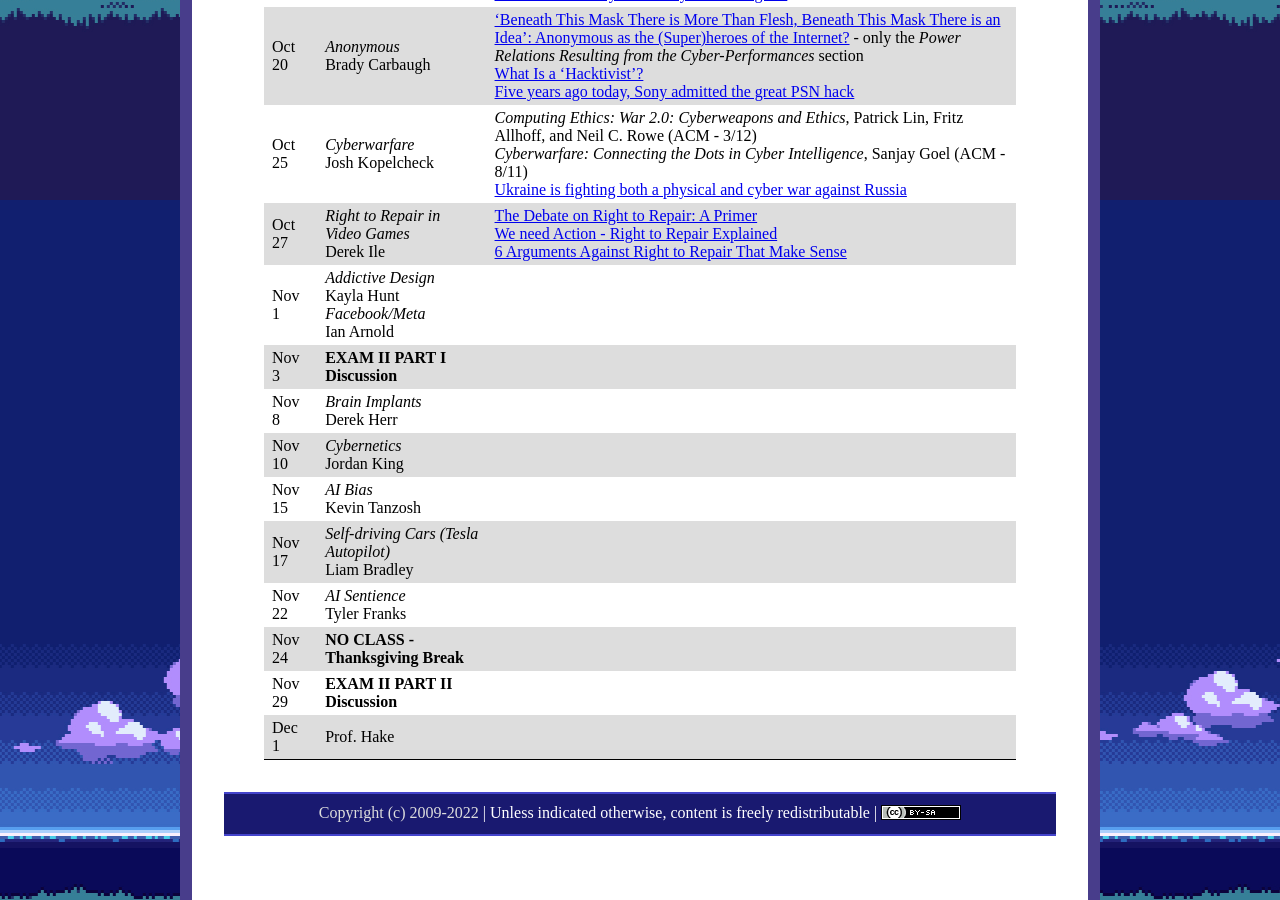
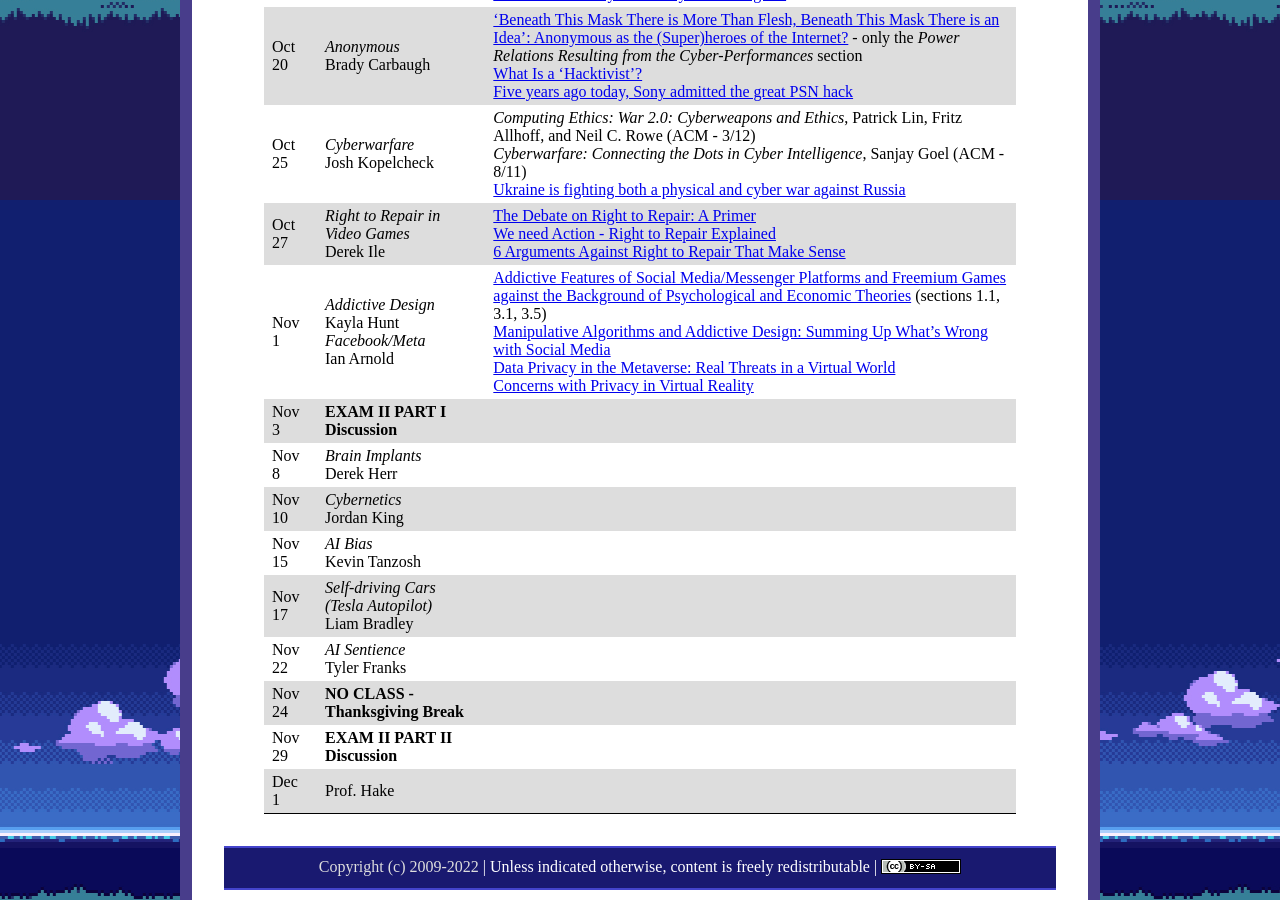
Before and after one commit to ycpcs/cs456-fall2022, a Jekyll site: the page built from schedule/index.md, in a window 1280 px wide and 900 px high, scrolled down 1600 px. Built offline with Jekyll 4.4.1, drawn with Linux system fonts in a browser that asks for light colours.

Commit message:
add Kayla’s and Ian’s articles
add Kayla’s and Ian’s articles

```diff
--- a/schedule/index.md
+++ b/schedule/index.md
@@ -34,7 +34,7 @@ All reading materials can be accessed via [Schmidt Library](http://library.ycp.e
 > Oct 20  | *Anonymous* <br /> Brady Carbaugh | [‘Beneath This Mask There is More Than Flesh, Beneath This Mask There is an Idea’: Anonymous as the (Super)heroes of the Internet?](https://link.springer.com/article/10.1007/s11196-019-09615-6) - only the *Power Relations Resulting from the Cyber-Performances* section <br /> [What Is a ‘Hacktivist’?](https://archive.nytimes.com/opinionator.blogs.nytimes.com/2013/01/13/what-is-a-hacktivist/) <br /> [Five years ago today, Sony admitted the great PSN hack](https://www.eurogamer.net/sony-admitted-the-great-psn-hack-five-years-ago-today) |
 > Oct 25  | *Cyberwarfare* <br /> Josh Kopelcheck | *Computing Ethics: War 2.0: Cyberweapons and Ethics*, Patrick Lin, Fritz Allhoff, and Neil C. Rowe (ACM - 3/12) <br /> *Cyberwarfare: Connecting the Dots in Cyber Intelligence*, Sanjay Goel (ACM - 8/11) <br /> [Ukraine is fighting both a physical and cyber war against Russia](https://www.npr.org/2022/09/10/1122234717/ukraine-is-fighting-both-a-physical-and-cyber-war-against-russia)  |
 > Oct 27  | *Right to Repair in Video Games* <br /> Derek Ile | [The Debate on Right to Repair: A Primer](https://www.americanactionforum.org/insight/the-debate-on-right-to-repair-a-primer/) <br /> [We need Action - Right to Repair Explained](https://www.youtube.com/watch?v=nvVafMi0l68) <br /> [6 Arguments Against Right to Repair That Make Sense](https://www.makeuseof.com/arguments-against-right-to-repair/) |
-> Nov 1   | *Addictive Design* <br /> Kayla Hunt <br /> *Facebook/Meta* <br /> Ian Arnold |  |
+> Nov 1   | *Addictive Design* <br /> Kayla Hunt <br /> *Facebook/Meta* <br /> Ian Arnold | [Addictive Features of Social Media/Messenger Platforms and Freemium Games against the Background of Psychological and Economic Theories](https://www.ncbi.nlm.nih.gov/pmc/articles/PMC6679162/) (sections 1.1, 3.1, 3.5) <br /> [Manipulative Algorithms and Addictive Design: Summing Up What’s Wrong with Social Media](https://mindfultechnics.com/manipulative-algorithms-and-addictive-design-summing-up-whats-wrong-with-social-media/) <br /> [Data Privacy in the Metaverse: Real Threats in a Virtual World](https://blogs.ischool.berkeley.edu/w231/2022/10/26/data-privacy-in-the-metaverse-real-threats-in-a-virtual-world/) <br /> [Concerns with Privacy in Virtual Reality](https://blogs.ischool.berkeley.edu/w231/2021/03/02/concerns-with-privacy-in-virtual-reality/) |
 > Nov 3   | **EXAM II PART I Discussion** |  |
 > Nov 8   | *Brain Implants* <br /> Derek Herr |  |
 > Nov 10  | *Cybernetics* <br /> Jordan King |  |
```
